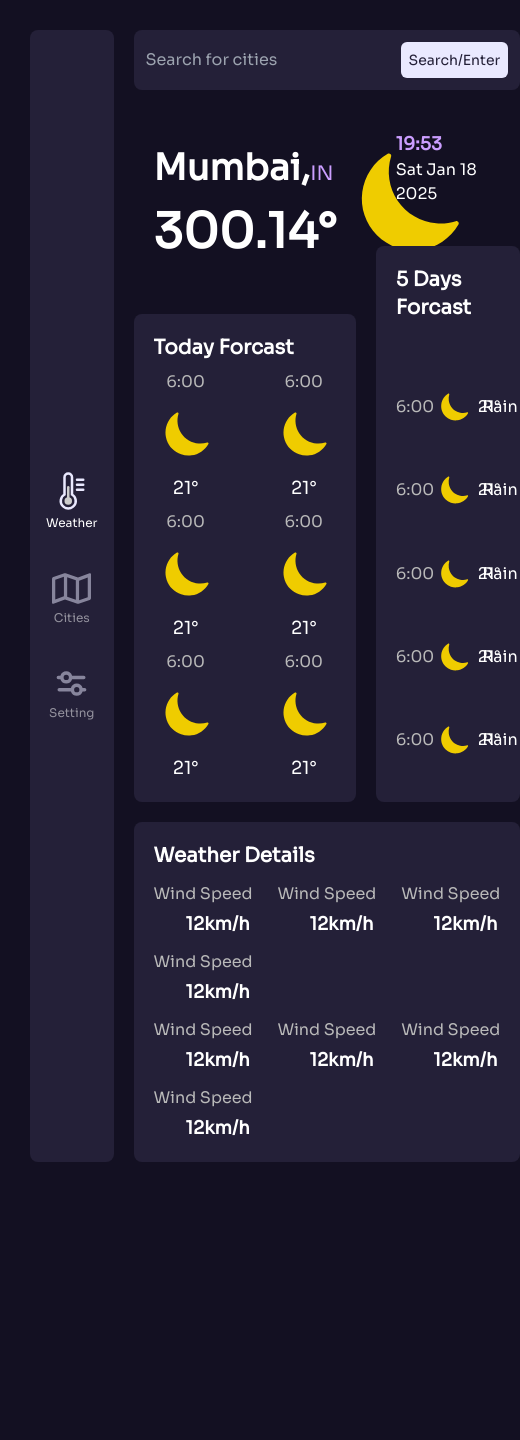
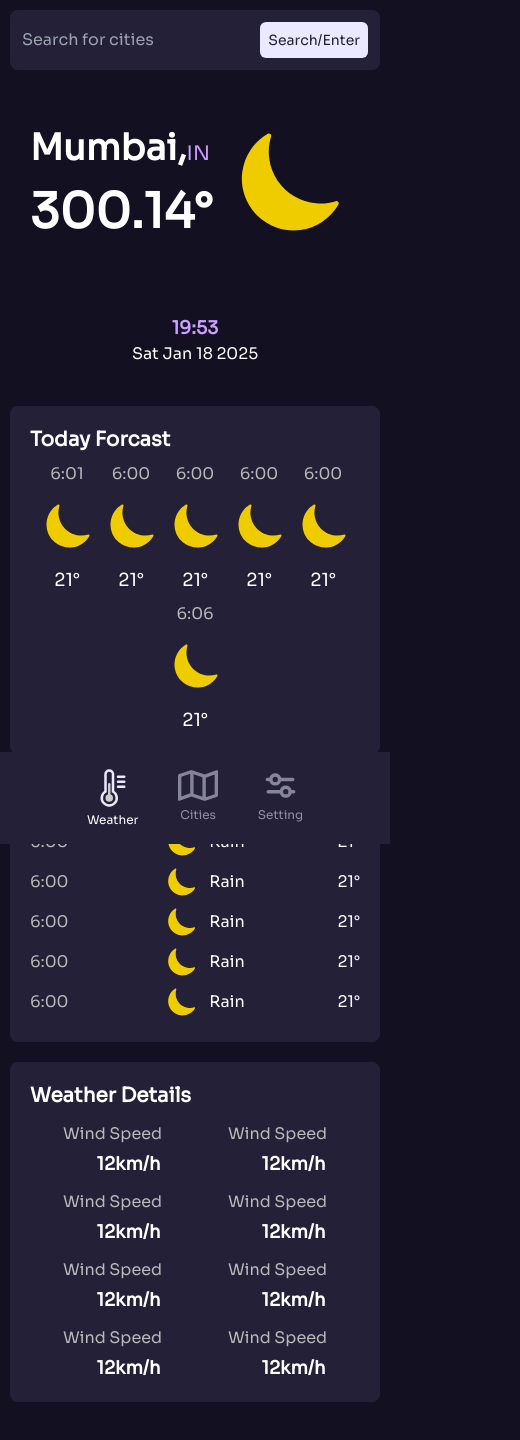
Before and after one commit to Asimcoded/Weather-app-react, a React (Vite) app: page / in a window 390 px wide. Shown: the top 1440 px of the page, 520 px wide, since content can reach past the window. Before the commit the page ends 1162 px from the top, so only its background shows below. Built offline with nearby package versions, Linux system fonts and the light colour scheme.

Commit message:
Made the ui responsive

```diff
--- a/src/App.jsx
+++ b/src/App.jsx
@@ -17,7 +17,7 @@ function App() {
   // console.log(sample);
 
   return (
-    <div className='h-screen p-[30px] grid grid-cols-[auto_1fr] grid-rows-[auto_1fr] gap-[20px]'>
+    <div className='h-screen sm:p-[30px] p-[10px] grid sm:grid-cols-[auto_1fr] sm:grid-rows-[auto_1fr] grid-cols-[auto] gap-[20px]'>
       <SideBar />
       <SearchBar />
       <Routes>
--- a/src/components/Clock.jsx
+++ b/src/components/Clock.jsx
@@ -14,7 +14,7 @@ function Clock() {
   }, []);
 
   return (
-    <div>
+    <div className=' md:text-left text-center'>
       <h1 className='text-primary-color font-semibold text-lg'>{time.getHours()}:{time.getMinutes()}</h1>
       <p>{time.toDateString()}</p>
     </div>
--- a/src/components/SideBar.jsx
+++ b/src/components/SideBar.jsx
@@ -6,7 +6,7 @@ import SettingIcon from "../assets/icons/setting-icon.svg";
 function SideBar() {
   const inactiveStateStyle = "opacity-50"
   return (
-    <div className="h-full min-h-[400px] bg-dark-color rounded-lg p-4 row-span-2 flex flex-col justify-center gap-10">
+    <div className="fixed z-10 bottom-0 left-0 w-full sm:static  sm:bottom-auto sm:left-auto sm:w-auto  sm:h-full sm:min-h-[400px] bg-dark-color sm:rounded-lg p-4 row-span-2 flex sm:flex-col justify-center gap-10">
       <NavLink to="/" className={({isActive})=>(!isActive ? inactiveStateStyle : "")+ " transition-all duration-200"}>
         <div className="flex flex-col gap-1 items-center">
           <img src={HomeIcon} alt="Home" className="h-[40px]" />
--- a/src/components/WeatherDetail.jsx
+++ b/src/components/WeatherDetail.jsx
@@ -2,7 +2,7 @@ import React from 'react'
 
 export default function WeatherDetail({title , value}) {
   return (
-    <div className='mt-3 grid gap-1'>
+    <div className='mt-3 grid gap-1 text-center'>
         <h3 className='text-grey'>{title}</h3>
         <h2 className='ml-8 text-lg font-semibold'>{value}</h2>
     </div>
--- a/src/components/pages/Cities.jsx
+++ b/src/components/pages/Cities.jsx
@@ -9,8 +9,8 @@ function Cities({ data }) {
     setSelectedCom(componentName);
   };
   return (
-    <div className="grid grid-cols-3 gap-[20px]">
-      <div className=" col-span-2 rounded-lg grid grid-rows-4 gap-[20px]">
+    <div className="grid md:grid-cols-2 lg:grid-cols-3 gap-[20px] sm:pb-0 pb-28">
+      <div className=" lg:col-span-2 rounded-lg grid grid-rows-4 gap-[20px]">
         <CityDisplay
           city={data.city.name}
           country={data.city.country}
--- a/src/components/pages/Home.jsx
+++ b/src/components/pages/Home.jsx
@@ -5,8 +5,8 @@ import WeatherDetail from "../WeatherDetail";
 import Clock from "../Clock";
 function Home({data}) {
   return (
-    <div className="grid grid-cols-[auto_auto_auto] grid-rows-[auto_auto_auto_auto_auto_auto] gap-[20px]">
-      <div className="flex items-center row-span-2 col-span-2 justify-between p-[20px]">
+    <div className="grid md:grid-cols-[auto_auto_auto] md:grid-rows-[auto_auto_auto_auto_auto_auto] grid-cols-1 gap-[20px] sm:pb-0 pb-28">
+      <div className="flex items-center md:row-span-2 md:col-span-2 justify-between p-[20px]">
         <div className="grid gap-5">
           <h1 className="text-4xl font-bold">
             {data.city.name},
@@ -24,15 +24,15 @@ function Home({data}) {
           className="h-36"
         />
       </div>
-      <div className="row-span-1 col-start-3 p-[20px]">
+      <div className="md:row-span-1 md:col-start-3 p-[20px]">
         <Clock />
       </div>
-      <div className="row-start-3 row-span-2 col-span-2 bg-dark-color rounded-lg p-[20px]">
+      <div className="md:row-start-3 md:row-span-2 md:col-span-2 bg-dark-color rounded-lg p-[20px]">
       <h2 className="text-xl font-semibold">Today Forcast</h2>
-      <div className="flex flex-wrap justify-between">
+      <div className="flex flex-wrap md:justify-between justify-center">
           <VerticalTempPlace
             iconPath={"/weather/" + data.list[0].weather[0].icon + ".svg"}
-            time="6:00"
+            time="6:01"
             temp="21°"
           />
           <VerticalTempPlace
@@ -57,12 +57,12 @@ function Home({data}) {
           />
           <VerticalTempPlace
             iconPath={"/weather/" + data.list[0].weather[0].icon + ".svg"}
-            time="6:00"
+            time="6:06"
             temp="21°"
           />
         </div>
       </div>
-      <div className="row-start-2 row-span-3 col-start-3  bg-dark-color rounded-lg p-[20px] grid ">
+      <div className="md:row-start-2 md:row-span-3 md:col-start-3  bg-dark-color rounded-lg p-[20px] grid  ">
         <h2 className="text-xl font-semibold">5 Days Forcast</h2>
         <HorizontalTempPlace
           iconPath={"/weather/" + data.list[0].weather[0].icon + ".svg"}
@@ -90,15 +90,15 @@ function Home({data}) {
           temp="21°"
         />
       </div>
-      <div className="row-start-5 row-span-2 col-span-3  bg-dark-color rounded-lg p-[20px] ">
+      <div className="md:row-start-5 md:row-span-2 md:col-span-3  bg-dark-color rounded-lg p-[20px] ">
         <h2 className="text-xl font-semibold">Weather Details</h2>
-        <div className="flex flex-wrap justify-between">
+        <div className="md:flex md:flex-wrap grid grid-cols-2 md:justify-between ">
           <WeatherDetail title="Wind Speed" value="12km/h"/>
           <WeatherDetail title="Wind Speed" value="12km/h"/>
           <WeatherDetail title="Wind Speed" value="12km/h"/>
           <WeatherDetail title="Wind Speed" value="12km/h"/>
         </div>
-        <div className="flex flex-wrap justify-between">
+        <div className="md:flex md:flex-wrap grid grid-cols-2 md:justify-between">
           <WeatherDetail title="Wind Speed" value="12km/h"/>
           <WeatherDetail title="Wind Speed" value="12km/h"/>
           <WeatherDetail title="Wind Speed" value="12km/h"/>
--- a/src/components/pages/Setting.jsx
+++ b/src/components/pages/Setting.jsx
@@ -4,7 +4,7 @@ import TogglePlace from "../TogglePlace";
 
 function Setting() {
   return (
-    <div className="py-[20px]">
+    <div className="py-[20px] sm:pb-0 pb-28">
       <h2 className="font-semibold text-2xl">Units</h2>
       <div className="bg-dark-color rounded-lg p-[20px] grid gap-5 my-3">
         <UnitPlace title="Temperature" label={['Celsius','Fahrenheit']}/>
@@ -17,6 +17,7 @@ function Setting() {
         <TogglePlace title="12 hour time format"/>
         <TogglePlace title="Location" desc="Get weather of your loaction"/>
       </div>
+      <button className="bg-secondary-color text-dark-color hover:bg-dark-color hover:text-secondary-color p-2 rounded-md transition-all duration-200">Save Changes</button>
     </div>
   );
 }
```
